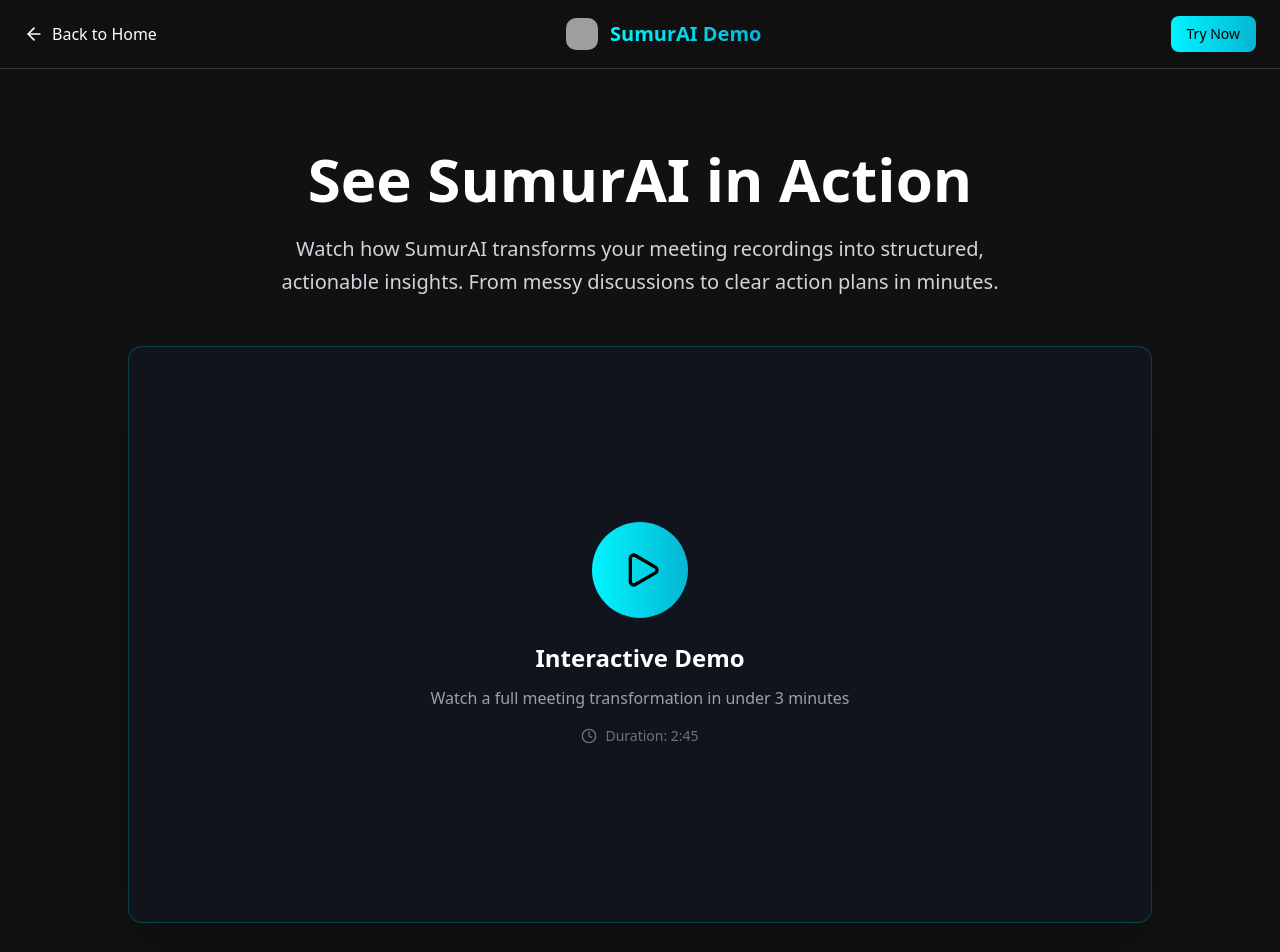
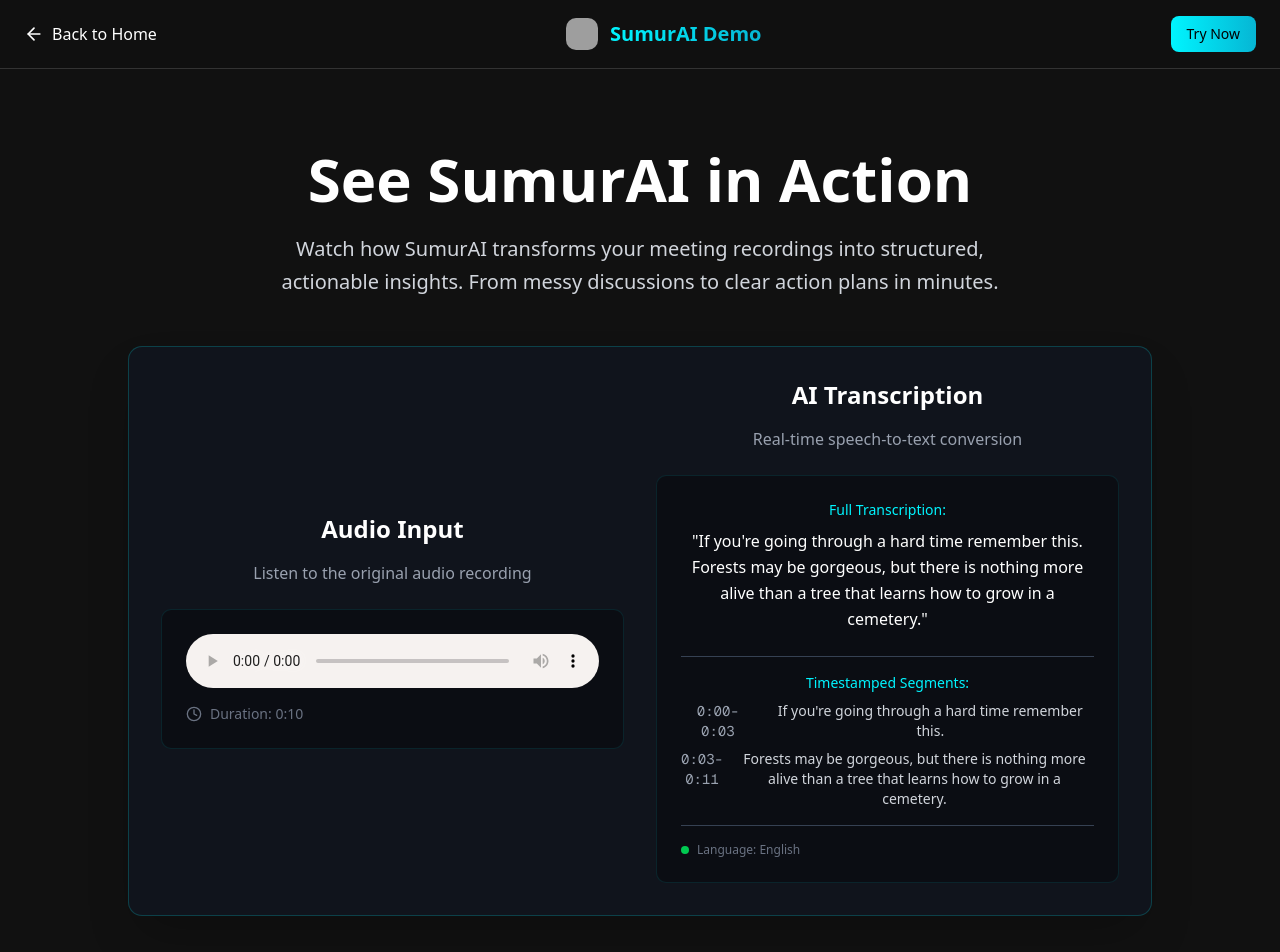
Before and after one commit to HarrisLich/CMPT475-Group2-Meeting-Summarizer, a Next.js app in the folder sumurai/: page /demo in a window 1280 px wide. Shown: the top 952 px of the page. Built offline with nearby package versions, Linux system fonts and the light colour scheme; grey boxes are pictures that could not be loaded.

Commit message:
added a solid example to the demo page

```diff
--- a/sumurai/app/demo/page.tsx
+++ b/sumurai/app/demo/page.tsx
@@ -108,33 +108,65 @@ export default function DemoPage() {
             From messy discussions to clear action plans in minutes.
           </p>
 
-          {/* Main Demo Video Container */}
+          {/* Live Transcription Demo */}
           <div className="max-w-5xl mx-auto mb-16">
-            <div className="relative bg-gray-900/50 rounded-xl border border-[#00F5FF]/20 overflow-hidden shadow-2xl">
-              <div className="aspect-video flex items-center justify-center">
-                {/* Placeholder for demo video */}
-                <div className="text-center">
-                  <div className="w-24 h-24 mx-auto mb-6 bg-gradient-to-r from-[#00F5FF] to-[#06B6D4] rounded-full flex items-center justify-center hover:scale-105 transition-transform cursor-pointer">
-                    <Play className="w-10 h-10 text-black ml-1" />
+            <div className="relative bg-gray-900/50 rounded-xl border border-[#00F5FF]/20 overflow-hidden shadow-2xl p-8">
+              <div className="grid md:grid-cols-2 gap-8">
+                {/* Left: Audio Player */}
+                <div className="flex flex-col justify-center">
+                  <h3 className="text-2xl font-semibold text-white mb-4">Audio Input</h3>
+                  <p className="text-gray-400 mb-6">Listen to the original audio recording</p>
+                  <div className="bg-black/30 rounded-lg p-6 border border-[#00F5FF]/10">
+                    <audio
+                      controls
+                      className="w-full"
+                      style={{
+                        filter: 'hue-rotate(180deg) saturate(2)',
+                      }}
+                    >
+                      <source src="/demo-audio.mp3" type="audio/mpeg" />
+                      Your browser does not support the audio element.
+                    </audio>
+                    <div className="mt-4 flex items-center gap-2 text-sm text-gray-500">
+                      <Clock className="w-4 h-4" />
+                      <span>Duration: 0:10</span>
+                    </div>
                   </div>
-                  <h3 className="text-2xl font-semibold text-white mb-3">Interactive Demo</h3>
-                  <p className="text-gray-400 mb-4">Watch a full meeting transformation in under 3 minutes</p>
-                  <div className="flex items-center justify-center gap-2 text-sm text-gray-500">
-                    <Clock className="w-4 h-4" />
-                    <span>Duration: 2:45</span>
+                </div>
+
+                {/* Right: Transcription Result */}
+                <div className="flex flex-col">
+                  <h3 className="text-2xl font-semibold text-white mb-4">AI Transcription</h3>
+                  <p className="text-gray-400 mb-6">Real-time speech-to-text conversion</p>
+                  <div className="bg-black/30 rounded-lg p-6 border border-[#00F5FF]/10 flex-1">
+                    <div className="mb-4">
+                      <div className="text-sm text-[#00F5FF] mb-2">Full Transcription:</div>
+                      <p className="text-white leading-relaxed">
+                        "If you're going through a hard time remember this. Forests may be gorgeous, but there is nothing more alive than a tree that learns how to grow in a cemetery."
+                      </p>
+                    </div>
+                    <div className="mt-6 pt-4 border-t border-gray-700">
+                      <div className="text-sm text-[#00F5FF] mb-2">Timestamped Segments:</div>
+                      <div className="space-y-2 text-sm">
+                        <div className="flex gap-3">
+                          <span className="text-gray-400 font-mono">0:00-0:03</span>
+                          <span className="text-gray-300">If you're going through a hard time remember this.</span>
+                        </div>
+                        <div className="flex gap-3">
+                          <span className="text-gray-400 font-mono">0:03-0:11</span>
+                          <span className="text-gray-300">Forests may be gorgeous, but there is nothing more alive than a tree that learns how to grow in a cemetery.</span>
+                        </div>
+                      </div>
+                    </div>
+                    <div className="mt-4 pt-4 border-t border-gray-700">
+                      <div className="flex items-center gap-2 text-xs text-gray-500">
+                        <div className="w-2 h-2 rounded-full bg-green-500"></div>
+                        <span>Language: English</span>
+                      </div>
+                    </div>
                   </div>
                 </div>
               </div>
-
-              {/* TODO: Replace with actual video embed */}
-              {/* <video
-                className="w-full h-full object-cover"
-                poster="/demo-thumbnail.jpg"
-                controls
-              >
-                <source src="/demo-video.mp4" type="video/mp4" />
-                Your browser does not support the video tag.
-              </video> */}
             </div>
           </div>
         </div>
```
Also changed, not shown: 1 other file (tests, documents, lock files or other folders).
